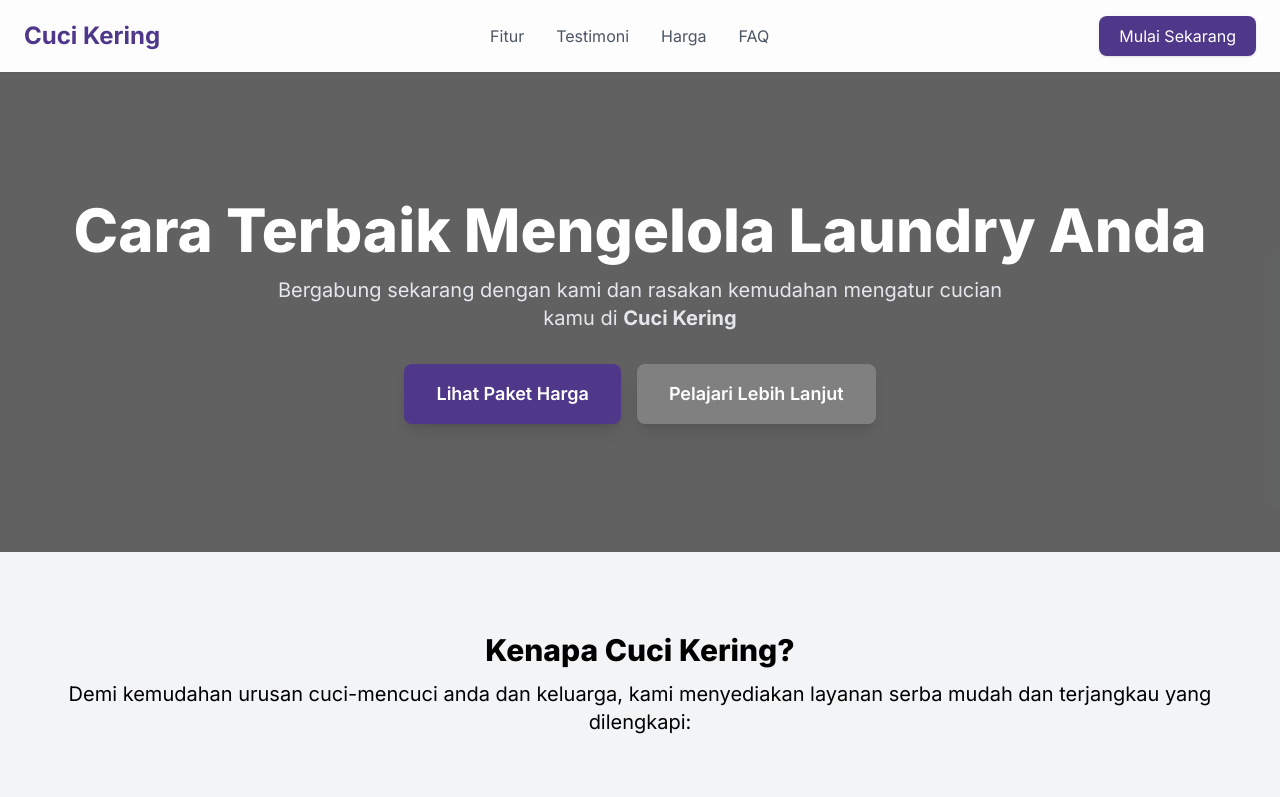
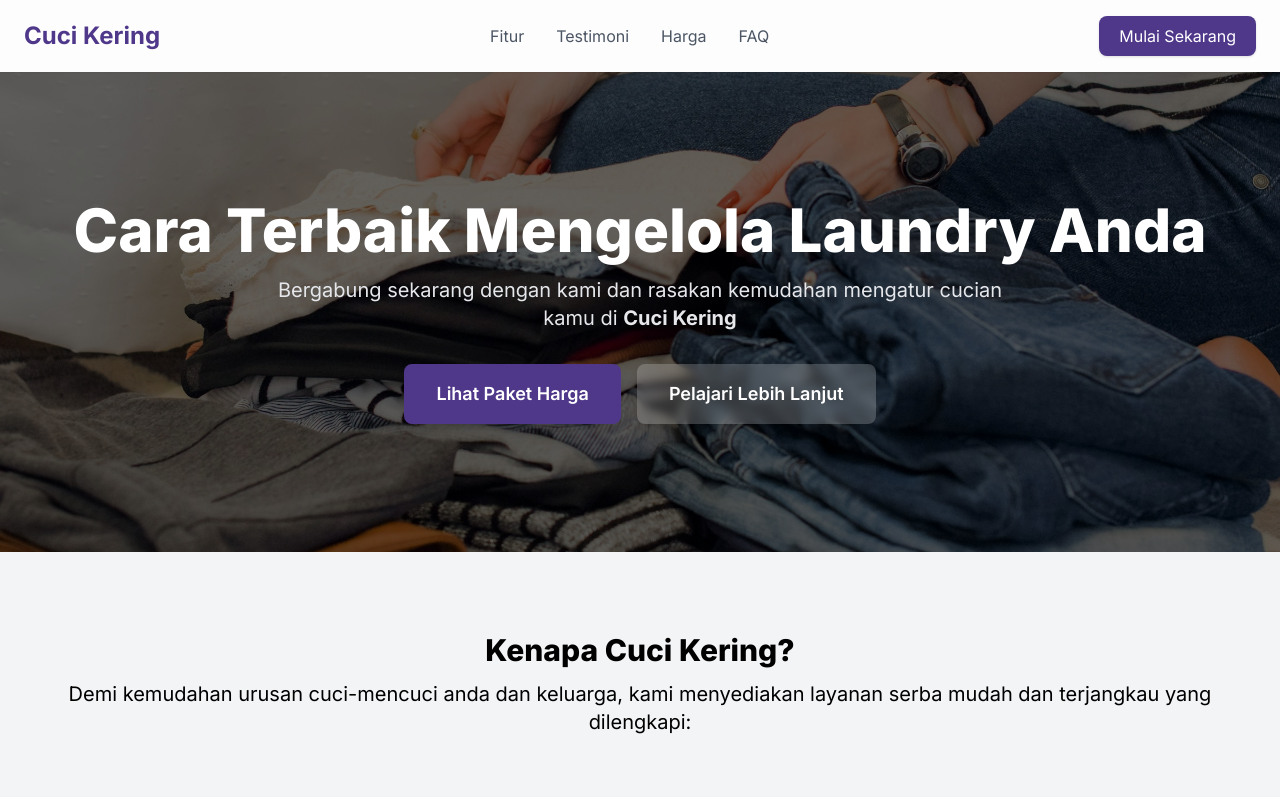
Before and after one commit to RidhoChaerullah/cucikering, a website: page index.html in a window 1280 px wide. Shown: the top 797 px of the page. Drawn offline with nearby package versions, Linux system fonts and the light colour scheme; the site is published under a folder, as on GitHub Pages, so addresses that start at the root find nothing.

Commit message:
Update index.html

```diff
--- a/index.html
+++ b/index.html
@@ -120,7 +120,7 @@
 
     <main>
         <section class="relative bg-cover bg-center"
-            style="background-image: url('/src/img/baju.jpg')">
+            style="background-image: url('./src/img/baju.jpg')">
             <div class="absolute inset-0 bg-black bg-opacity-60"></div>
 
             <div class="relative container mx-auto px-6 text-center py-20 md:py-32">
```
